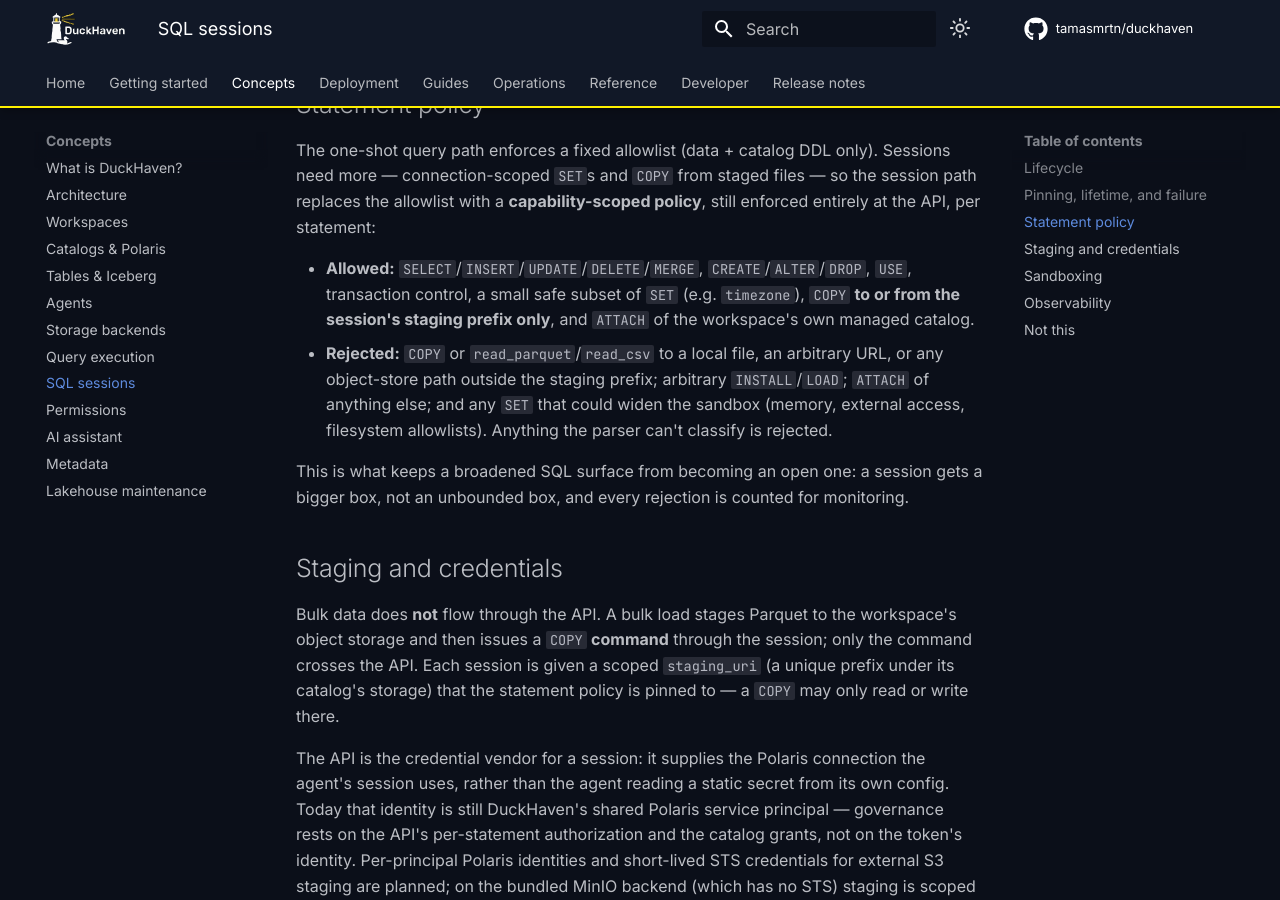
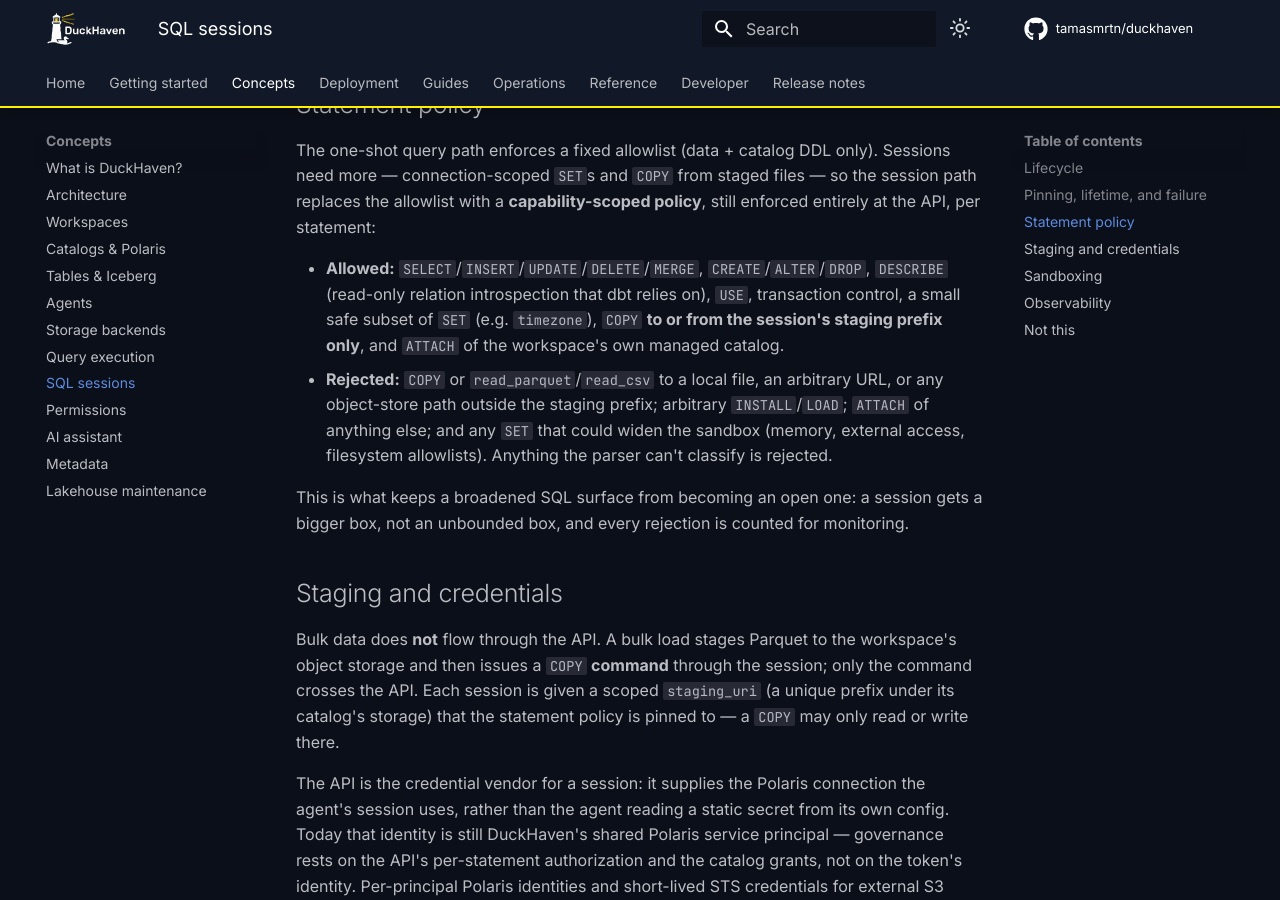
Before and after one commit to tamasmrtn/duckhaven, an MkDocs documentation site: the page built from docs/concepts/sql-sessions.md, in a window 1280 px wide and 900 px high, scrolled down 1412 px. Built offline with MkDocs 1.6.1 and Material for MkDocs 9.7.7, drawn with Linux system fonts in a browser that asks for light colours; comment, search, counter and statistics services are not loaded.

Commit message:
feat: allow DESCRIBE in the SQL session statement policy
dbt (via dbt-duckhaven) issues DESCRIBE for column metadata, contracts, and
`dbt show`. It is read-only introspection that reads no files and mutates nothing,
so admit exp.Describe in the capability-scoped session policy. Bare DESCRIBE was
previously rejected as an unknown statement type.

```diff
--- a/docs/concepts/sql-sessions.md
+++ b/docs/concepts/sql-sessions.md
@@ -47,9 +47,9 @@
 `SET`s and `COPY` from staged files — so the session path replaces the allowlist with a **capability-scoped policy**,
 still enforced entirely at the API, per statement:
 
-- **Allowed:** `SELECT`/`INSERT`/`UPDATE`/`DELETE`/`MERGE`, `CREATE`/`ALTER`/`DROP`, `USE`, transaction control, a small
-  safe subset of `SET` (e.g. `timezone`), `COPY` **to or from the session's staging prefix only**, and `ATTACH` of the
-  workspace's own managed catalog.
+- **Allowed:** `SELECT`/`INSERT`/`UPDATE`/`DELETE`/`MERGE`, `CREATE`/`ALTER`/`DROP`, `DESCRIBE` (read-only relation
+  introspection that dbt relies on), `USE`, transaction control, a small safe subset of `SET` (e.g. `timezone`), `COPY`
+  **to or from the session's staging prefix only**, and `ATTACH` of the workspace's own managed catalog.
 - **Rejected:** `COPY` or `read_parquet`/`read_csv` to a local file, an arbitrary URL, or any object-store path outside
   the staging prefix; arbitrary `INSTALL`/`LOAD`; `ATTACH` of anything else; and any `SET` that could widen the sandbox
   (memory, external access, filesystem allowlists). Anything the parser can't classify is rejected.
```
Also changed, not shown: 2 other files.
